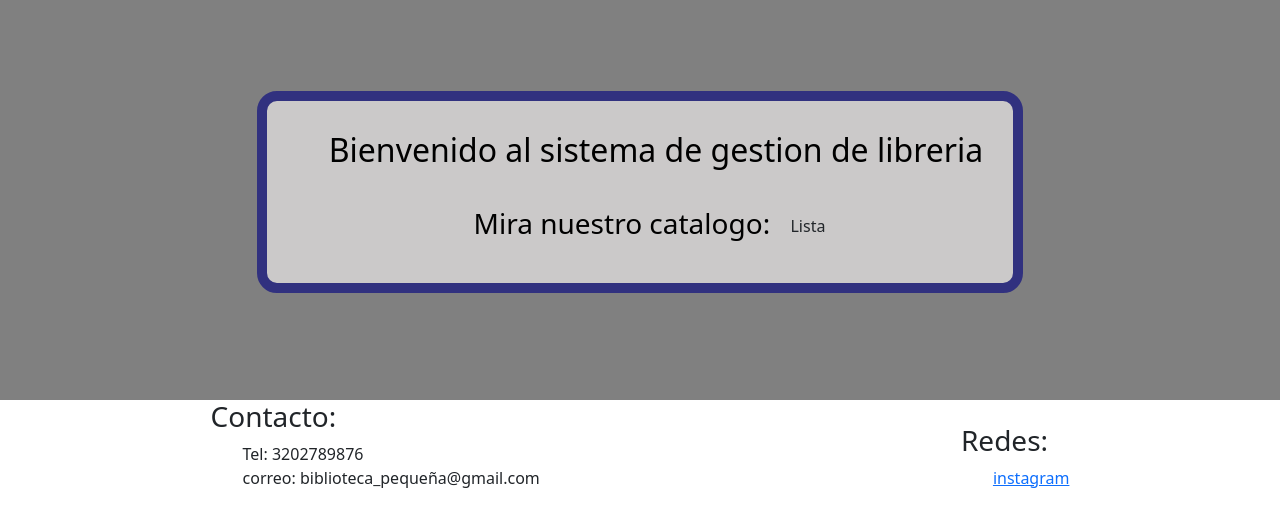
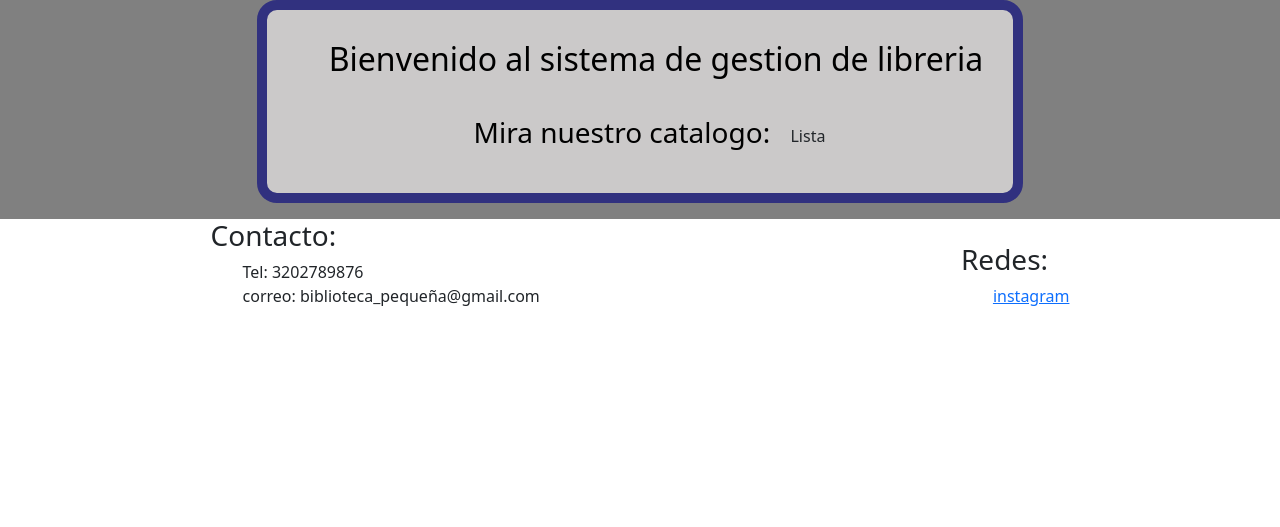
Before and after one commit to D45-csm/biblioteca-peque-a, a Django app: page / in a window 1280 px wide. Shown: the part 56-583 px from the top of the page. Run offline with Django 5.2, Linux system fonts and the light colour scheme; some libraries are stand-ins or nearby versions.

Commit message:
correccion de estilo, causaba fallos en el orden

```diff
--- a/static/css/style.css
+++ b/static/css/style.css
@@ -12,7 +12,7 @@ html {
 
 .contenedor {
     background-color: gray;
-    height: 50vh;
+    height: auto;
     display: flex;
     justify-content: center;
     align-items: center;
@@ -23,8 +23,6 @@ html {
     list-style: none;
     border: solid 10px rgb(49, 49, 127);
     border-radius: 20px;
-
-
 }
 
 .lista-principal li {
```
